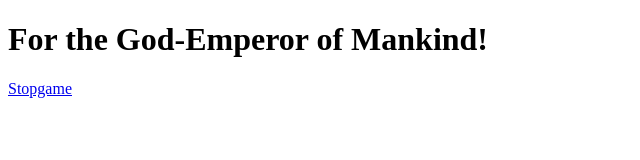
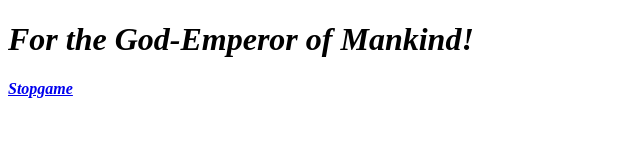
Before and after one commit to LiEnfild/awesomedeath, a plain HTML site: page index.html in a window 1280 px wide. Shown: the whole page, without its empty margins (0-640 px from the left). Drawn offline with Linux system fonts and the light colour scheme.

Commit message:
index.html

```diff
--- a/index.html
+++ b/index.html
@@ -5,7 +5,7 @@
         <title>Your Site</title>
     </head>
     <body>
-        <h1>For the God-Emperor of Mankind!</h1>
-        <a href="https://stopgame.ru">Stopgame</a>
+        <h1><i><b>For the God-Emperor of Mankind!</h1>
+        <a href="https://stopgame.ru">Stopgame</b></i></a>
     </body>
 </html>
```
